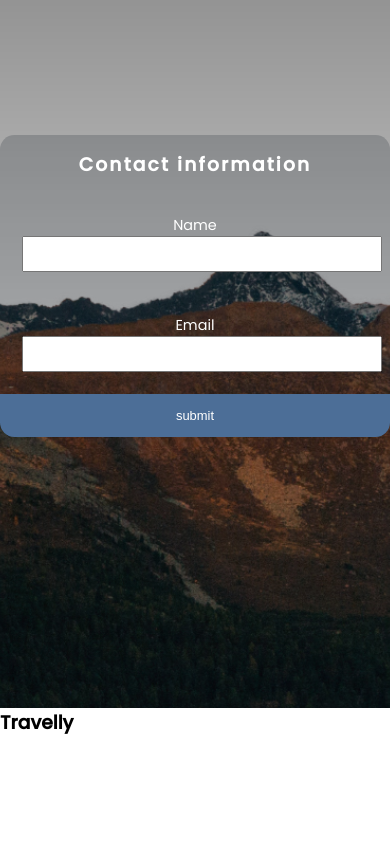
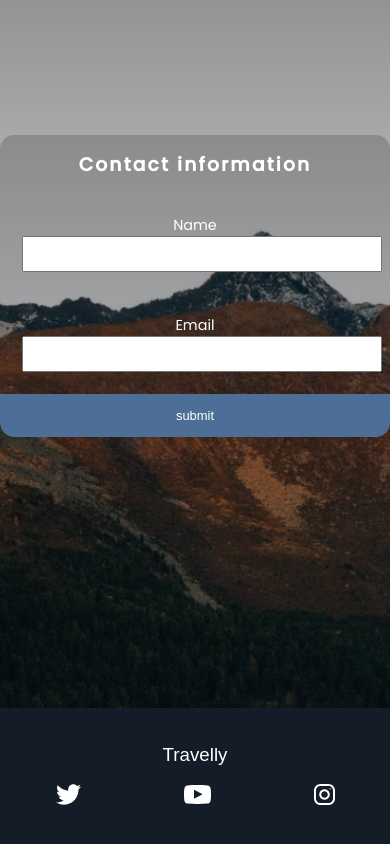
Before and after one commit to alejandroBarraza/Travell, a plain HTML site: page index.html in a window 390 px wide. Shown: the part 3267-4111 px from the top of the page. Before the commit the page ends 4035 px from the top, so only its background shows below. Drawn offline with Linux system fonts and the light colour scheme; a web font is replaced by a local one.

Commit message:
style(footer): style footer and responsive

```diff
--- a/style.css
+++ b/style.css
@@ -250,6 +250,32 @@ form input {
   border-bottom-left-radius: 2rem;
   border-bottom-right-radius: 2rem;
 }
+
+/* footer section */
+footer {
+  background-color: #131c27;
+}
+.footer-container {
+  padding: 5rem;
+  display: flex;
+  width: 90%;
+  margin: auto;
+  flex-wrap: wrap;
+}
+.footer-header {
+  flex: 1 1 40rem;
+}
+.footer-container h1 {
+  font-family: "Pattaya", sans-serif;
+  font-weight: normal;
+  color: white;
+}
+.footer-images {
+  flex: 1 1 40rem;
+  display: flex;
+  justify-content: space-between;
+}
+
 /* todo: move all media queries to individul files. */
 /* media queries */
 @media screen and (max-width: 936px) {
@@ -280,4 +306,8 @@ form input {
   .contact-wrapper {
     width: 100%;
   }
+  .footer-container h1 {
+    text-align: center;
+    padding-bottom: 2rem;
+  }
 }
```
